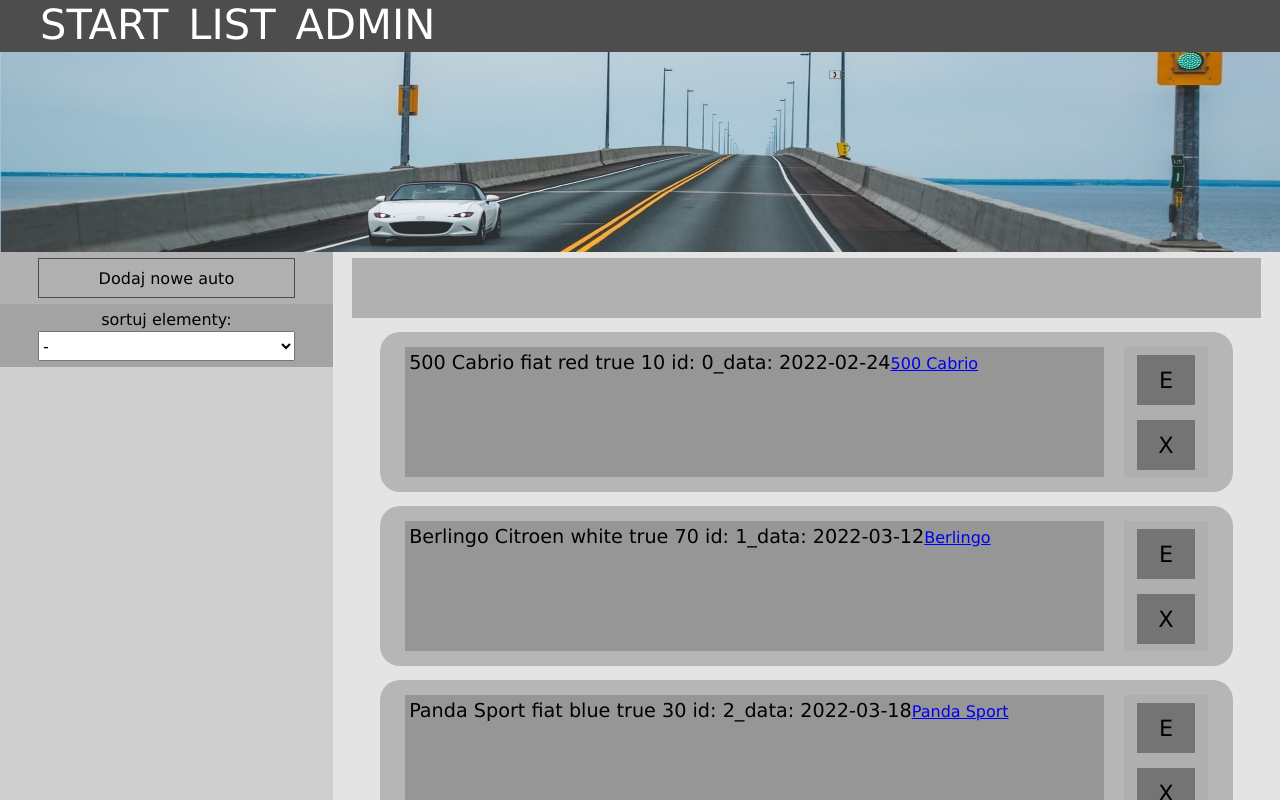
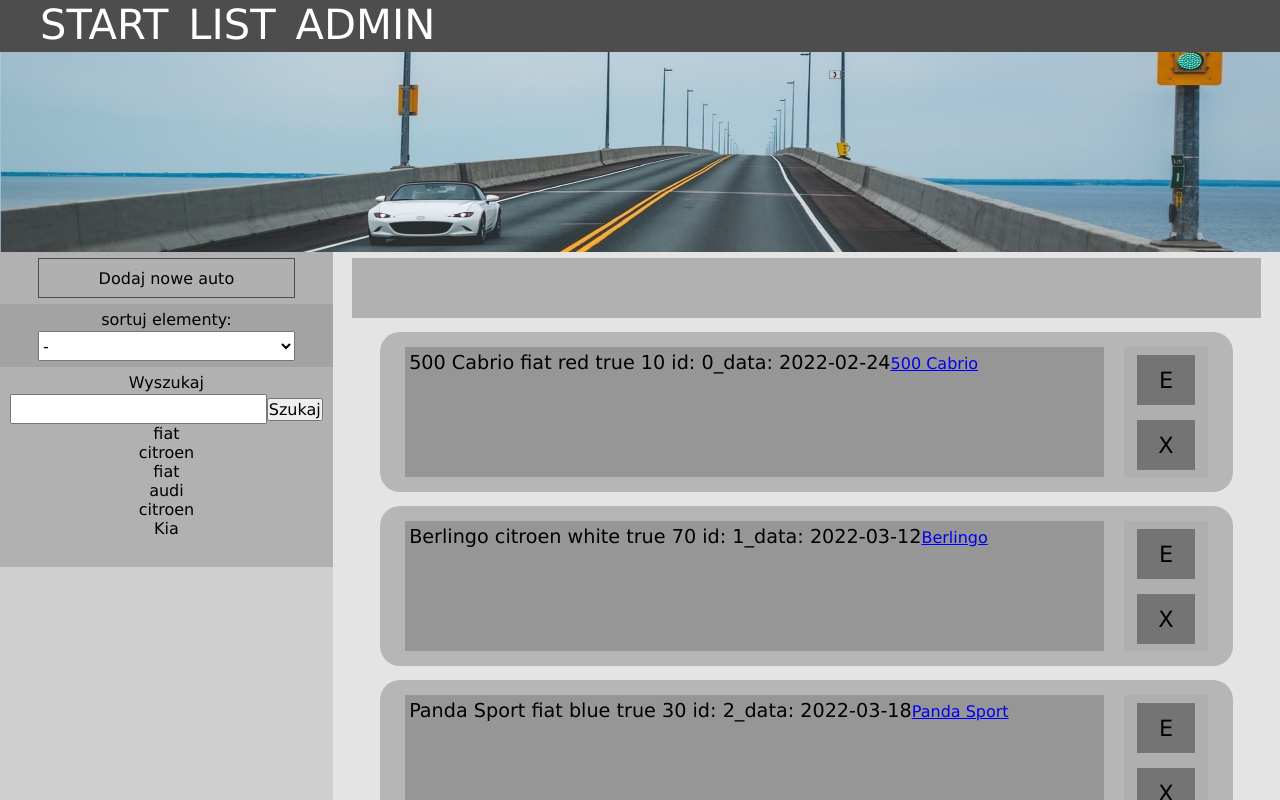
Before and after one commit to KSiga/Cars-CRUD-project, a React (Create React App) app in the folder frontend/: page /list in a window 1280 px wide. Shown: the top 800 px of the page. Built offline with nearby package versions, Linux system fonts and the light colour scheme.

Commit message:
add SearchCar and FilteredCar

```diff
--- /dev/null
+++ b/frontend/src/components/listPageComponents/FilteredCar.js
@@ -0,0 +1,45 @@
+import React from 'react';
+import { Link } from 'react-router-dom';
+
+function FilteredCar(props) {
+
+    const editHandler = () => {
+        const editCar = ({
+            model: props.model,
+            brand: props.brand,
+            color: props.color,
+            status: Boolean(props.status),
+            cost: Number(props.cost),
+            _id: Number(props._id),
+            date: props.date,
+        })
+        props.onEdit(editCar);
+    }
+
+    return (
+        <div className='carList'>
+            <div className='carInformation2'>
+                {props.model} {props.brand} {props.color} {String(props.status)} {props.cost} id: {props._id}
+                _data: {props.date}
+                <Link
+                    to={`/list/${props._id}`}
+                    state={{
+                        model: props.model,
+                        brand: props.brand,
+                        color: props.color,
+                        status: Boolean(props.status),
+                        cost: Number(props.cost),
+                        _id: Number(props._id),
+                        date: props.date,
+                    }}
+                >{props.model}</Link>
+            </div>
+            <div className='carButtons'>
+                <button onClick={editHandler}>E</button>
+                <button onClick={() => props.onDelete(props.id)}>X</button>
+            </div>
+        </div >
+    )
+}
+
+export default FilteredCar;
--- /dev/null
+++ b/frontend/src/components/listPageComponents/SearchCar.js
@@ -0,0 +1,54 @@
+import React, { useEffect, useState } from 'react';
+
+function SearchCar(props) {
+  // console.log(props.cars[1]);console.log(carsArray[0][1].brand);let carsArray = Object.values(props);
+  let carsTest = [];
+
+  let carsTest3 = [];
+
+  for (let i = 0; i < props.cars.length; i++) {
+    carsTest3.push(props.cars[i].brand);
+  }
+
+  for (let i = 0; i < props.cars.length; i++) {
+    let singleCar = ({
+      _id: props.cars[i]._id,
+      brand: props.cars[i].brand,
+      model: props.cars[i].model,
+      color: props.cars[i].color,
+      status: Boolean(props.cars[i].status),
+      cost: Number(props.cars[i].cost),
+      date: props.cars[i].date,
+    })
+    carsTest.push(singleCar);
+  }
+
+  const [searchTerm, setSearchTerm] = useState("");
+  const [searchResults, setSearchResults] = useState([]);
+
+  const handleChangeSearch = e => {
+    const value = e.target.value;
+    setSearchTerm(value);
+  }
+
+  const resultTest = carsTest.filter(car => car.brand.toLowerCase().includes(searchTerm));
+
+  const searchButton = () => {
+    props.onChange(resultTest);
+  }
+
+  return (
+    <div>
+      <p>Wyszukaj</p>
+      <input className='inputSearch' type="text" value={searchTerm} onChange={handleChangeSearch} />
+      <button onClick={() => searchButton()}>Szukaj</button>
+      <ul>
+        {resultTest.map(item => (
+          <li>{item.brand}</li>
+        ))}
+      </ul>
+    </div >
+  )
+}
+
+export default SearchCar;
--- a/frontend/src/pages/ListPage.js
+++ b/frontend/src/pages/ListPage.js
@@ -4,12 +4,15 @@ import Car from '../components/listPageComponents/Car';
 import EditCar from '../components/listPageComponents/EditCar';
 import AddCar from '../components/listPageComponents/AddCar';
 import SortCar from '../components/listPageComponents/SortCar';
+import SearchCar from '../components/listPageComponents/SearchCar';
+import FilteredCar from '../components/listPageComponents/FilteredCar';
 import Modal from 'react-modal';
 
 import '../style/listPage/editCar.css';
 import '../style/listPage/addCar.css';
 import '../style/listPage/sortCar.css';
 import '../style/listPage/moreInfoCar.css';
+import '../style/listPage/searchCar.css';
 
 const customStyles = { // style dla Modala
     content: {
@@ -36,7 +39,7 @@ class ListPage extends Component {
                     date: '2022-02-24'
                 },
                 {
-                    _id: 1, brand: 'Citroen', model: 'Berlingo', color: 'white', status: true, cost: '70',
+                    _id: 1, brand: 'citroen', model: 'Berlingo', color: 'white', status: true, cost: '70',
                     date: '2022-03-12',
                 },
                 {
@@ -44,11 +47,11 @@ class ListPage extends Component {
                     date: '2022-03-18',
                 },
                 {
-                    _id: 3, brand: 'Audi', model: 'A4', color: 'black', status: false, cost: '50',
+                    _id: 3, brand: 'audi', model: 'A4', color: 'black', status: false, cost: '50',
                     date: '2022-03-25',
                 },
                 {
-                    _id: 4, brand: 'Citroen', model: 'C4', color: 'black', status: false, cost: '90',
+                    _id: 4, brand: 'citroen', model: 'C4', color: 'black', status: false, cost: '90',
                     date: '2022-04-06',
                 },
                 {
@@ -58,10 +61,9 @@ class ListPage extends Component {
             ],
             showModal: false,
             editCar: {},
+            carsFiltered: [],
         }
     }
-
-
 
     carAdd = (car) => {
         const cars = [...this.state.cars];
@@ -81,8 +83,11 @@ class ListPage extends Component {
 
     carDelete = _id => {
         let cars = [...this.state.cars];
+        let carsFiltered = [...this.state.carsFiltered]
         cars = cars.filter(car => car._id !== _id);
+        carsFiltered = carsFiltered.filter(car => car._id !== _id);
         this.setState({ cars });
+        this.setState({ carsFiltered });
     }
 
     toggleModal() {
@@ -98,6 +103,12 @@ class ListPage extends Component {
 
     carShowSorted(cars) {
         this.setState({ cars });
+    }
+
+    carChangeSearch(cars) {
+        console.log(cars);
+        this.setState({ carsFiltered: cars });
+        console.log(this.state.carsFiltered);
     }
 
     carValidation = (car) => {
@@ -122,7 +133,6 @@ class ListPage extends Component {
         if (car.color === '') {
             colorCorrect = false;
         }
-
 
         if (car.cost === '' || car.cost === 0) {
             costCorrect = false;
@@ -167,6 +177,14 @@ class ListPage extends Component {
     }
 
     render() {
+
+        const carListFiltered = this.state.carsFiltered.map(car => (
+            <FilteredCar key={car._id} {...car}
+                onDelete={() => this.carDelete(car._id)}
+                onEdit={(car) => this.carEditHandler(car)}
+            />
+        ))
+
         const carList = this.state.cars.map(car => (
             <Car key={car._id} {...car}
                 onDelete={() => this.carDelete(car._id)}
@@ -190,12 +208,19 @@ class ListPage extends Component {
                             onSort={car => this.carShowSorted(car)}
                         />
                     </div>
+                    <div className='searchCarComponent'>
+                        <SearchCar
+                            cars={[...this.state.cars]}
+                            onChange={(cars) => this.carChangeSearch(cars)}
+                        />
+                    </div>
                 </div>
 
                 <div className='listPageRight'>
                     <div className='sortPanel'>
                     </div>
                     {carList}
+                    {carListFiltered}
                     <Modal
                         isOpen={this.state.showModal}
                         style={customStyles}
--- a/frontend/src/style/listPage/listPage.css
+++ b/frontend/src/style/listPage/listPage.css
@@ -92,6 +92,15 @@ header img {
     background-color: rgb(150, 150, 150);
 }
 
+.carList .carInformation2 {
+    width: 84%;
+    height: 130px;
+    font-size: 1.2rem;
+    margin-right: 20px;
+    padding: 4px;
+    background-color: rgb(80, 235, 49);
+}
+
 .carList .carButtons {
     display: flex;
     flex-wrap: wrap;
--- a/frontend/src/style/listPage/moreInfoCar.css
+++ b/frontend/src/style/listPage/moreInfoCar.css
@@ -1,9 +1,3 @@
-* {
-    margin: 0;
-    padding: 0;
-    box-sizing: border-box;
-}
-
 .moreInfoCar {
     width: 80%;
     margin: 20px auto;
--- /dev/null
+++ b/frontend/src/style/listPage/searchCar.css
@@ -0,0 +1,13 @@
+.searchCarComponent {
+    width: 100%;
+    height: 200px;
+    padding: 6px;
+    text-align: center;
+    background-color: rgb(177, 177, 177);
+}
+
+.searchCarComponent input[type=text] {
+    width: 80%;
+    height: 30px;
+    margin-top: 2px;
+}
```
Also changed, not shown: frontend/src/components/listPageComponents/AddCar.js (+0 -12 lines).
